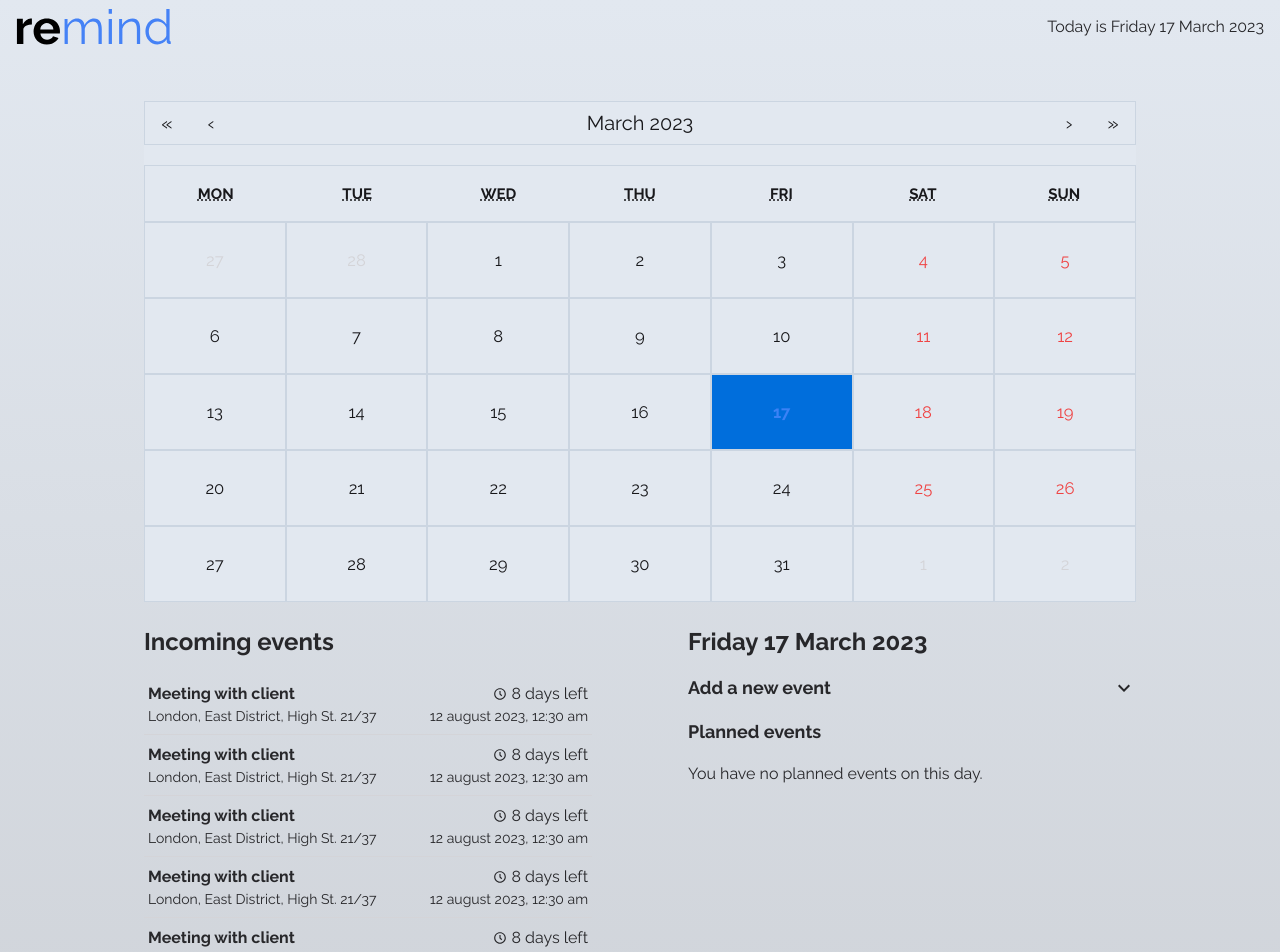
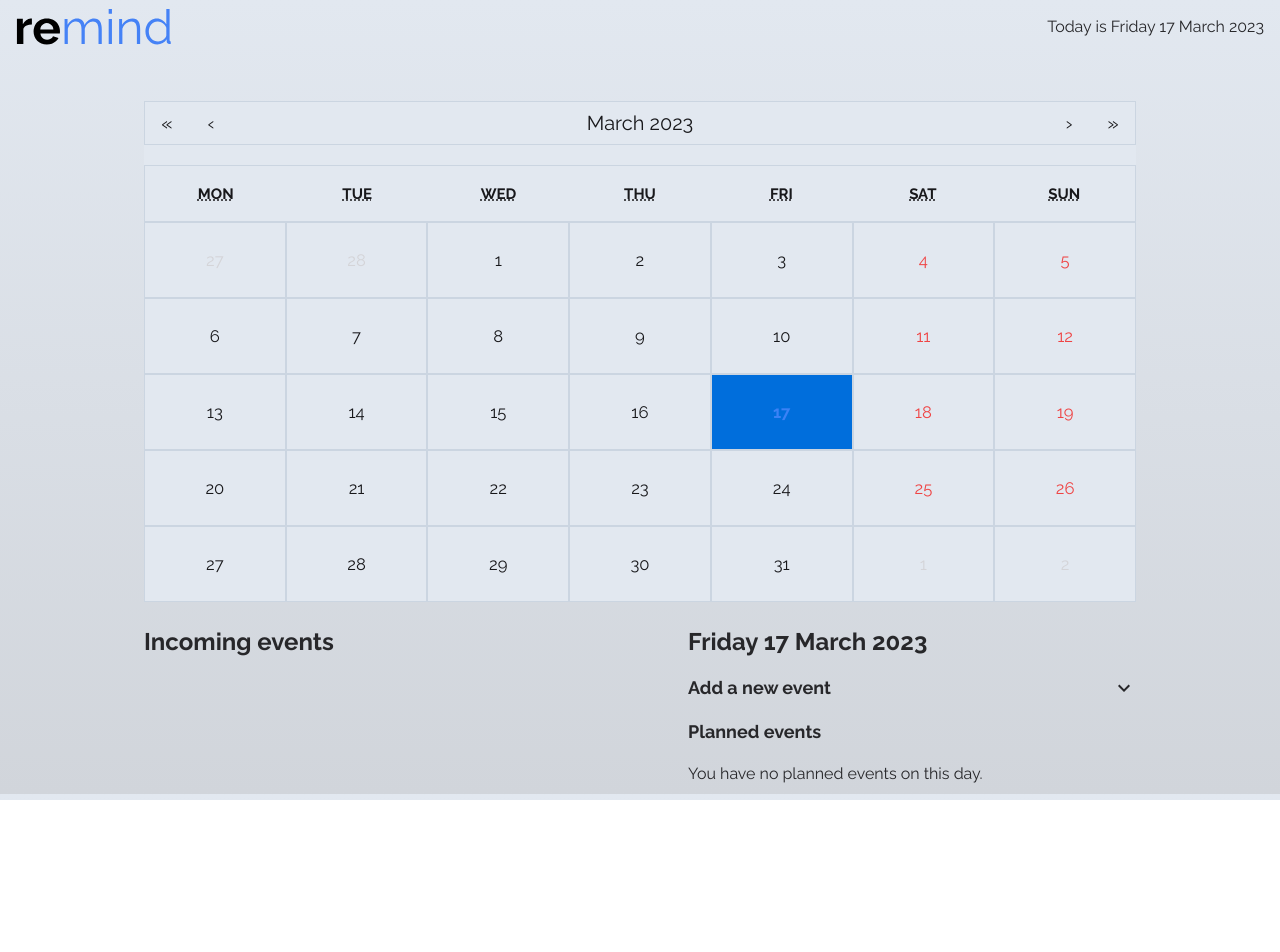
Before and after one commit to zwiro/remind-calendar-app, a React (Vite) app: page / in a window 1280 px wide. Shown: the top 952 px of the page. After the commit the page ends 800 px from the top, so only its background shows below. Built offline with nearby package versions, Linux system fonts and the light colour scheme.

Commit message:
Displaying incoming events and added formatDate function

```diff
--- a/src/components/DayDetails.tsx
+++ b/src/components/DayDetails.tsx
@@ -4,20 +4,14 @@ import SectionContainer from "./SectionContainer"
 import SectionHeader from "./SectionHeader"
 import Spacer from "./Spacer"
 import { useAppSelector } from "../hooks/reduxHooks"
+import { formatDate } from "../utils/formatDate"
 
 function DayDetails() {
   const { date } = useAppSelector((state) => state.date)
   return (
     <SectionContainer>
       <Spacer value={2} />
-      <SectionHeader>
-        {new Date(date).toLocaleDateString("en-UK", {
-          day: "2-digit",
-          month: "long",
-          year: "numeric",
-          weekday: "long",
-        })}
-      </SectionHeader>
+      <SectionHeader>{formatDate(new Date(date))}</SectionHeader>
       <Spacer value={2} />
       <AddEventForm />
       <PlannedEvents />
--- a/src/components/IncomingEvent.tsx
+++ b/src/components/IncomingEvent.tsx
@@ -1,18 +1,34 @@
 import { BiTimeFive } from "react-icons/bi"
+import { formatDate } from "../utils/formatDate"
 
-function IncomingEvent() {
+interface IncomingEventProps {
+  title: string
+  location: string
+  date: string
+  time: string
+}
+
+function IncomingEvent({ title, location, date, time }: IncomingEventProps) {
   return (
     <div className="flex justify-between border-b border-zinc-300 py-2 px-1 hover:cursor-pointer hover:bg-slate-300">
       <div>
-        <p className="font-bold">Meeting with client</p>
-        <p className="text-sm">London, East District, High St. 21/37</p>
+        <p className="font-bold">{title}</p>
+        <p className="text-sm">{location}</p>
       </div>
       <div className="flex flex-col items-end text-sm">
         <div className="flex items-center gap-1">
           <BiTimeFive />
-          <p className="text-base">8 days left</p>
+          <p className="text-base">
+            {Math.ceil(
+              (new Date(date).getTime() - new Date().getTime()) /
+                (1000 * 3600 * 24)
+            )}{" "}
+            days remaining
+          </p>
         </div>
-        <p>12 august 2023, 12:30 am</p>
+        <p>
+          {formatDate(new Date(date))}, {time}
+        </p>
       </div>
     </div>
   )
--- a/src/components/IncomingEvents.tsx
+++ b/src/components/IncomingEvents.tsx
@@ -6,10 +6,17 @@ import { MdExpandMore } from "react-icons/md"
 import { motion, AnimatePresence } from "framer-motion"
 import useExpand from "../hooks/useExpand"
 import useMediaQuery from "../hooks/useMediaQuery"
+import { useAppSelector } from "../hooks/reduxHooks"
 
 function IncomingEvents() {
   const isLgScreen = useMediaQuery("(min-width: 1024px)")
   const { isExpanded, toggleMenu } = useExpand(true)
+  const { events } = useAppSelector((state) => state.events)
+
+  const incomingEvents = events
+    .filter((ev) => new Date(ev.date).getTime() - new Date().getTime() > 0)
+    .slice(0, 10)
+    .sort((a, b) => new Date(a.date).getTime() - new Date(b.date).getTime())
 
   const expandAnimation = {
     initial: { height: 0 },
@@ -38,11 +45,15 @@ function IncomingEvents() {
       <AnimatePresence>
         {isExpanded && (
           <motion.div {...expandAnimation}>
-            <IncomingEvent />
-            <IncomingEvent />
-            <IncomingEvent />
-            <IncomingEvent />
-            <IncomingEvent />
+            {incomingEvents.map((event) => (
+              <IncomingEvent
+                key={event.id}
+                title={event.title}
+                location={event.location}
+                date={event.date}
+                time={event.time}
+              />
+            ))}
           </motion.div>
         )}
       </AnimatePresence>
--- a/src/components/LogoBar.tsx
+++ b/src/components/LogoBar.tsx
@@ -1,17 +1,11 @@
 import logo from "../assets/logo.svg"
+import { formatDate } from "../utils/formatDate"
 
 function LogoBar() {
-  const todayDate = new Date().toLocaleDateString("en-UK", {
-    day: "2-digit",
-    month: "long",
-    year: "numeric",
-    weekday: "long",
-  })
-
   return (
     <div className="flex items-center justify-between px-4 py-2">
       <img src={logo} alt="" />
-      <p>Today is {todayDate}</p>
+      <p>Today is {formatDate(new Date())}</p>
     </div>
   )
 }
--- /dev/null
+++ b/src/utils/formatDate.ts
@@ -0,0 +1,10 @@
+export function formatDate(date: Date) {
+  const formattedDate = date.toLocaleDateString("en-UK", {
+    day: "2-digit",
+    month: "long",
+    year: "numeric",
+    weekday: "long",
+  })
+
+  return formattedDate
+}
```
